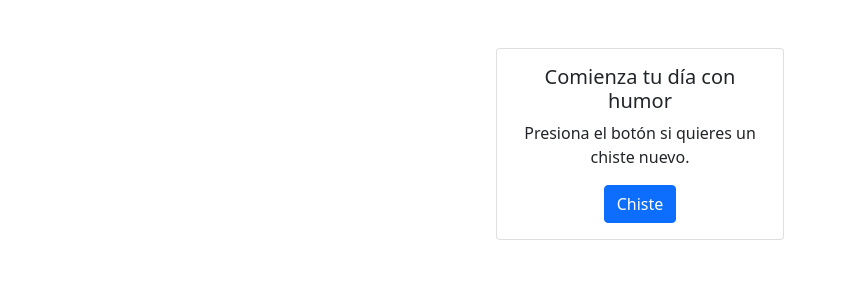
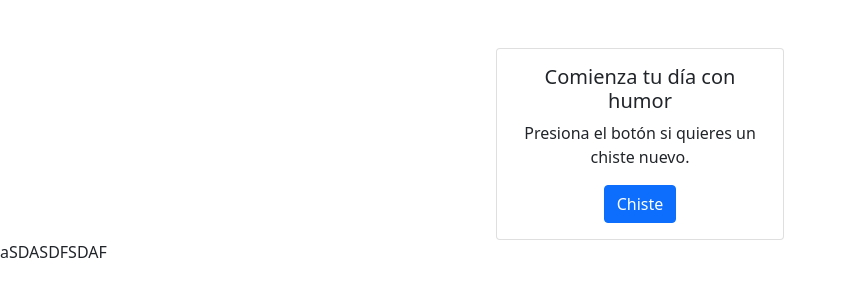
Before and after one commit to velezarav/sprint-5, a website: page index.html in a window 1280 px wide. Shown: the whole page, without its empty margins (0-847 px from the left). Drawn offline with nearby package versions, Linux system fonts and the light colour scheme.

Commit message:
initial commit

```diff
--- a/index.html
+++ b/index.html
@@ -17,7 +17,7 @@
     </div>
     </div>
 
-
+aSDASDFSDAF
 
 
     <script src="https://cdn.jsdelivr.net/npm/bootstrap@5.0.2/dist/js/bootstrap.bundle.min.js" integrity="sha384-MrcW6ZMFYlzcLA8Nl+NtUVF0sA7MsXsP1UyJoMp4YLEuNSfAP+JcXn/tWtIaxVXM" crossorigin="anonymous"></script>
```
